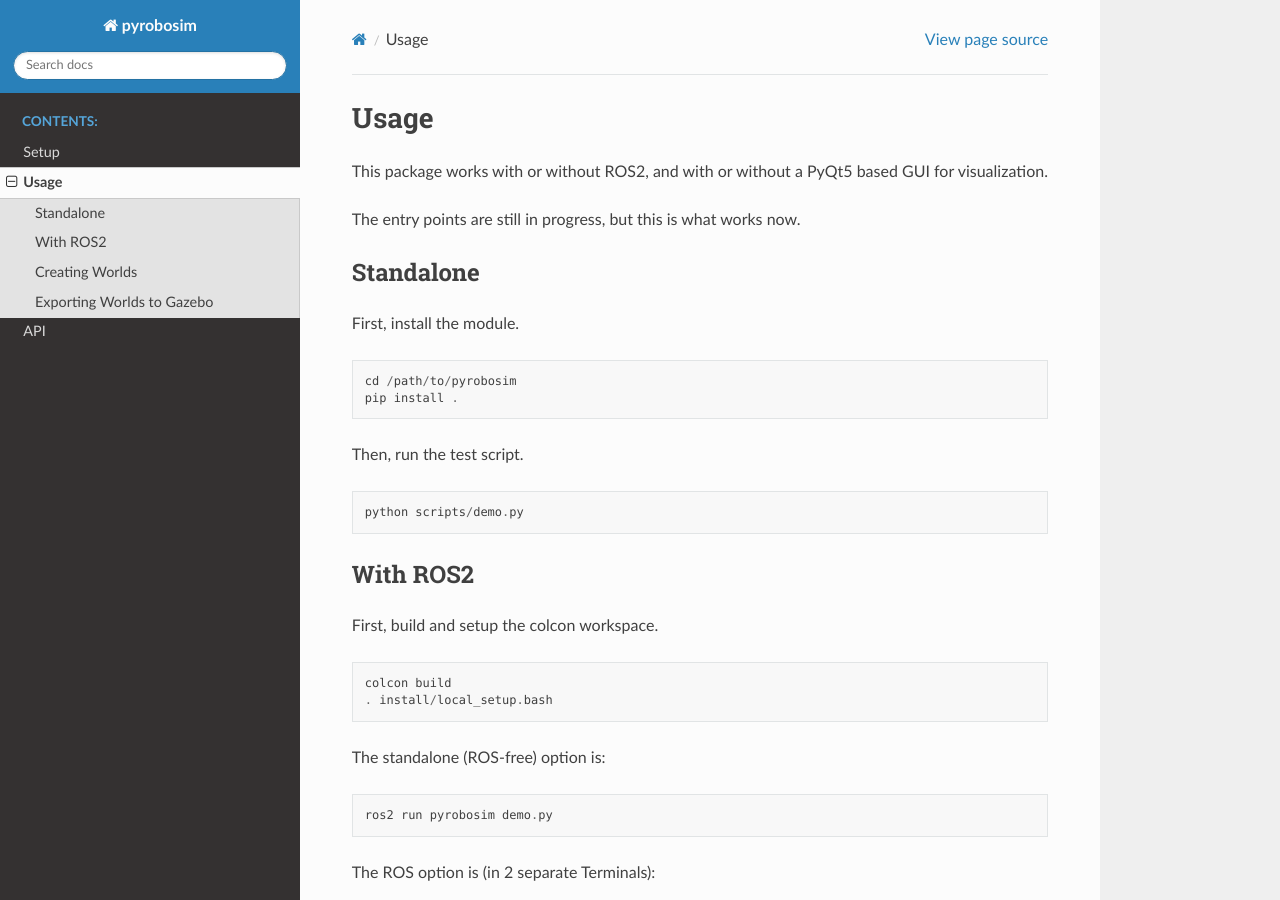
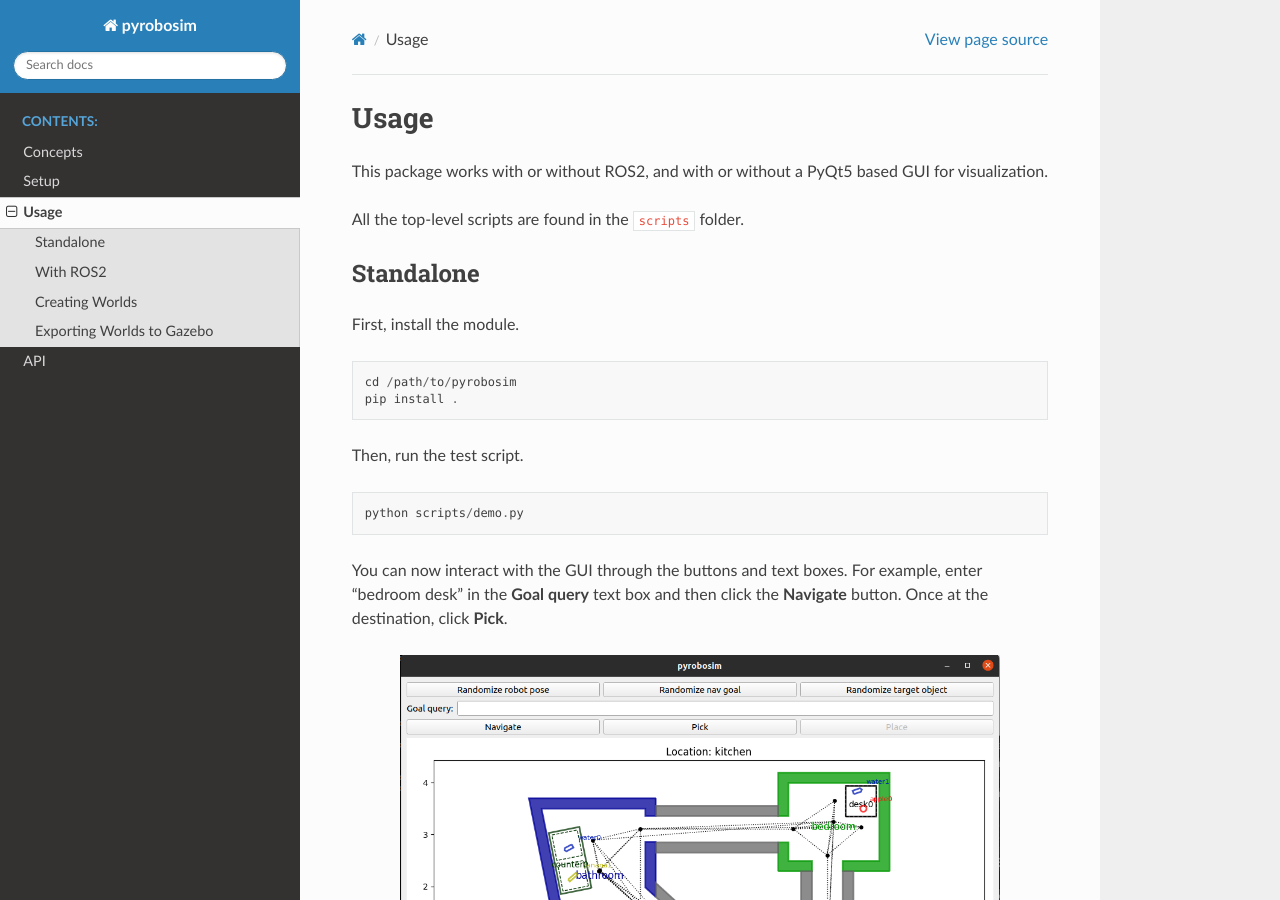
Before and after one commit to sea-bass/pyrobosim, a Sphinx documentation site: the page built from docs/source/usage.rst, in a window 1280 px wide and 900 px high. Built offline with Sphinx 7.4.7 and the Read the Docs theme 2.0.0, drawn with Linux system fonts in a browser that asks for light colours.

Commit message:
Add concepts page and images

```diff
--- a/docs/source/index.rst
+++ b/docs/source/index.rst
@@ -9,11 +9,13 @@ pyrobosim is a ROS2 enabled 2D mobile robot simulator for behavior prototyping.
 
    <iframe width="560" height="315" src="https://www.youtube.com/embed/4UZOBplnTv8" title="pyrobosim demo" frameborder="0" allow="accelerometer; autoplay; clipboard-write; encrypted-media; gyroscope; picture-in-picture" allowfullscreen></iframe>
 
+|
 
 .. toctree::
-   :maxdepth: 2
+   :maxdepth: 4
    :caption: Contents:
 
+   concepts
    setup
    usage
    api
--- a/docs/source/setup.rst
+++ b/docs/source/setup.rst
@@ -1,5 +1,5 @@
 Setup
-^^^^^
+=====
 
 This package is being developed with Python 3.8 in Ubuntu 20.04, and if you use the optional ROS2 interface, with ROS2 Foxy.
 
--- a/docs/source/usage.rst
+++ b/docs/source/usage.rst
@@ -1,8 +1,10 @@
 Usage
 =====
-This package works with or without ROS2, and with or without a PyQt5 based GUI for visualization.
+This package works with or without ROS2, and with or without a
+PyQt5 based GUI for visualization.
 
-The entry points are still in progress, but this is what works now.
+All the top-level scripts are found in the ``scripts`` folder.
+
 
 Standalone
 ----------
@@ -19,6 +21,17 @@ Then, run the test script.
 ::
 
     python scripts/demo.py
+
+You can now interact with the GUI through the buttons and text boxes.
+For example, enter "bedroom desk" in the **Goal query** text box and then
+click the **Navigate** button. Once at the destination, click **Pick**.
+
+.. image:: media/pyrobosim_demo.png
+    :align: center
+    :width: 600px
+    :alt: Basic standalone demo.
+
+|
 
 With ROS2
 ---------
@@ -47,6 +60,12 @@ The ROS option is (in 2 separate Terminals):
 
 The first command will start a world as a ROS2 node, and the second one will publish a plan (or set of actions) to the node.
 
+.. image:: media/pyrobosim_demo_ros.png
+    :align: center
+    :width: 600px
+    :alt: Basic ROS2 demo.
+
+|
 
 Creating Worlds
 ---------------
@@ -82,3 +101,10 @@ ROS:
     ros2 run pyrobosim demo_world_save.py
 
 You can then follow the steps to see the generated world.
+
+.. image:: media/gazebo_demo_world.png
+    :align: center
+    :width: 600px
+    :alt: Example world exported to Gazebo.
+
+|
```
Also changed, not shown: docs/source/concepts.rst (added, +66 -0 lines), docs/source/media/example_navigate.png (added), docs/source/media/gazebo_demo_world.png (added), docs/source/media/pyrobosim_demo.png (added), docs/source/media/pyrobosim_demo_ros.png (added), docs/source/media/world_entities.png (added), 2 other files.
